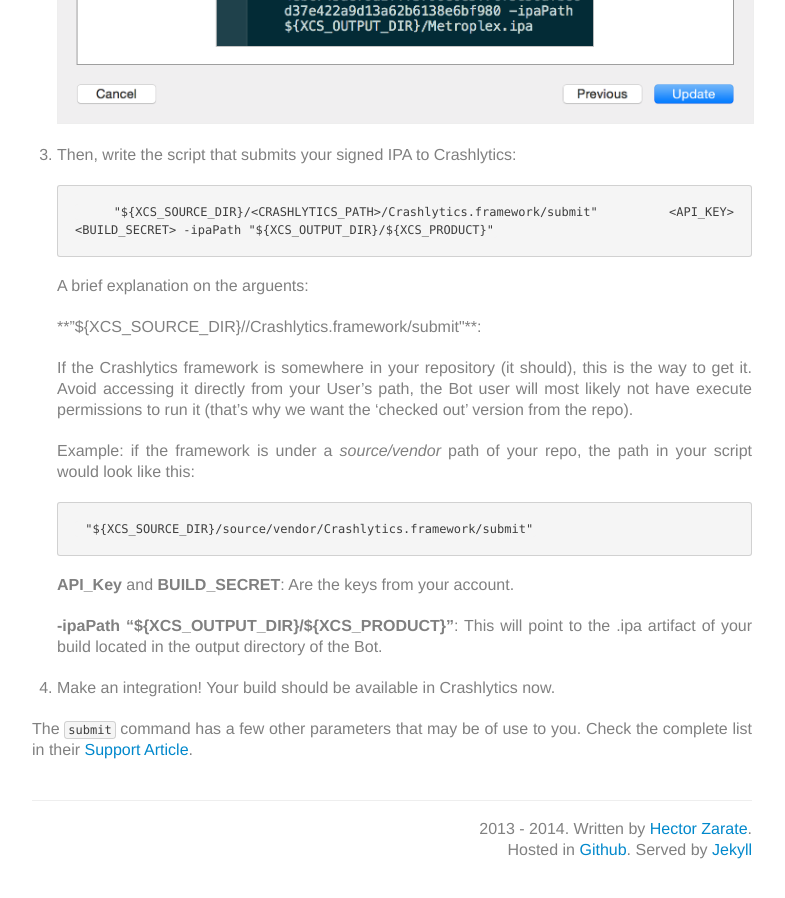
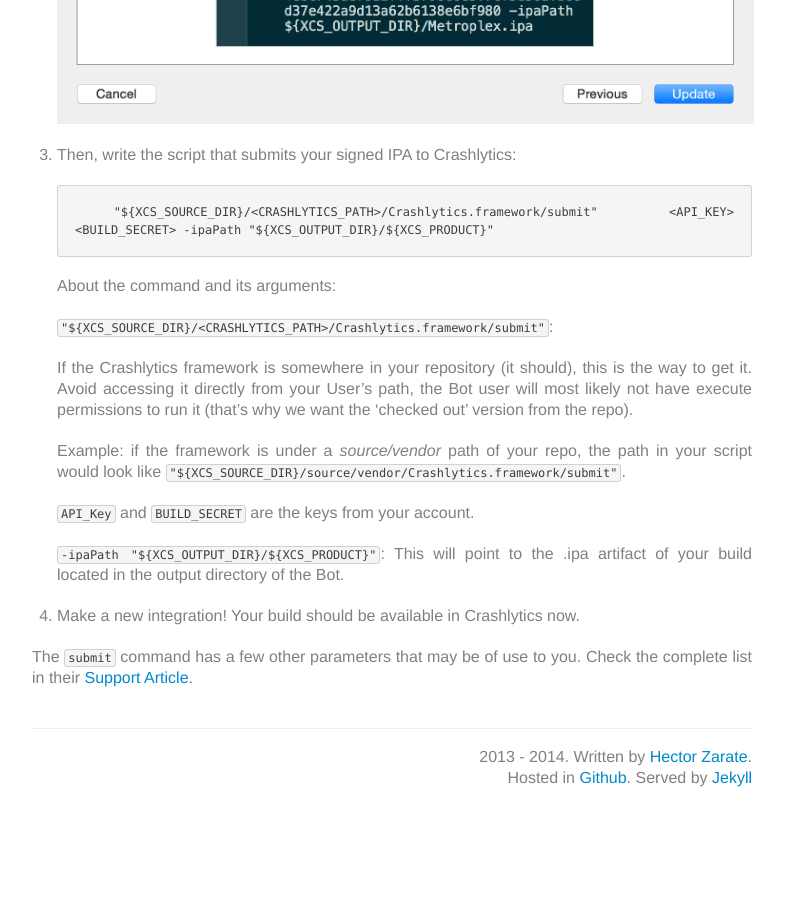
Before and after one commit to ChocoChipset/iOSCowboy.github.io, a Jekyll site: the page built from _posts/2015-02-13-xcode-bots-and-crashlytics-beta.md, in a window 1280 px wide and 900 px high, scrolled down 1722 px. Shown: the whole window, without its empty margins (248-1033 px from the left). Built offline with Jekyll 4.4.1, drawn with Linux system fonts in a browser that asks for light colours; Markdown is read by kramdown in place of the engine named in the settings; after the commit the page ends 2550 px from its top, so only the background shows below that; some of the changed text lies outside the part shown.

Commit message:
Some format on crashlyitics and bots

````diff
--- a/_posts/2015-02-13-xcode-bots-and-crashlytics-beta.md
+++ b/_posts/2015-02-13-xcode-bots-and-crashlytics-beta.md
@@ -34,24 +34,20 @@
     "${XCS_SOURCE_DIR}/<CRASHLYTICS_PATH>/Crashlytics.framework/submit"  <API_KEY> <BUILD_SECRET> -ipaPath "${XCS_OUTPUT_DIR}/${XCS_PRODUCT}"
     ```
 
-    A brief explanation on the arguents:
+    About the command and its arguments:
 
-    **"${XCS_SOURCE_DIR}/<CRASHLYTICS_PATH>/Crashlytics.framework/submit"**:
+    `"${XCS_SOURCE_DIR}/<CRASHLYTICS_PATH>/Crashlytics.framework/submit"`:
 
     If the Crashlytics framework is somewhere in your repository (it should), this is the way to get it.
     Avoid  accessing it directly from your User's path, the Bot user will most likely not have execute permissions to run it (that's why we want the 'checked out' version from the repo).
 
-    Example: if the framework is under a *source/vendor* path of your repo, the path in your script would look like this:
+    Example: if the framework is under a *source/vendor* path of your repo, the path in your script would look like `"${XCS_SOURCE_DIR}/source/vendor/Crashlytics.framework/submit"`.
 
-    ```
-    "${XCS_SOURCE_DIR}/source/vendor/Crashlytics.framework/submit"
-    ```
+   `API_Key` and `BUILD_SECRET` are the keys from your account.
 
-   **API_Key** and **BUILD_SECRET**:  Are the keys from your account.
+    `-ipaPath "${XCS_OUTPUT_DIR}/${XCS_PRODUCT}"`: This will point to the .ipa artifact of your build located in the output directory of the Bot.
 
-    **-ipaPath "${XCS_OUTPUT_DIR}/${XCS_PRODUCT}"**: This will point to the .ipa artifact of your build located in the output directory of the Bot.
-
-6. Make an integration! Your build should be available in Crashlytics now.
+6. Make a new integration! Your build should be available in Crashlytics now.
 
 
 The `submit` command has a few other parameters that may be of use to you.
````
Also changed, not shown: other parts of _posts/2015-02-13-xcode-bots-and-crashlytics-beta.md (+1 -1 lines), posts_images/2015-02-13-01.png, posts_images/2015-02-13-02.png.
